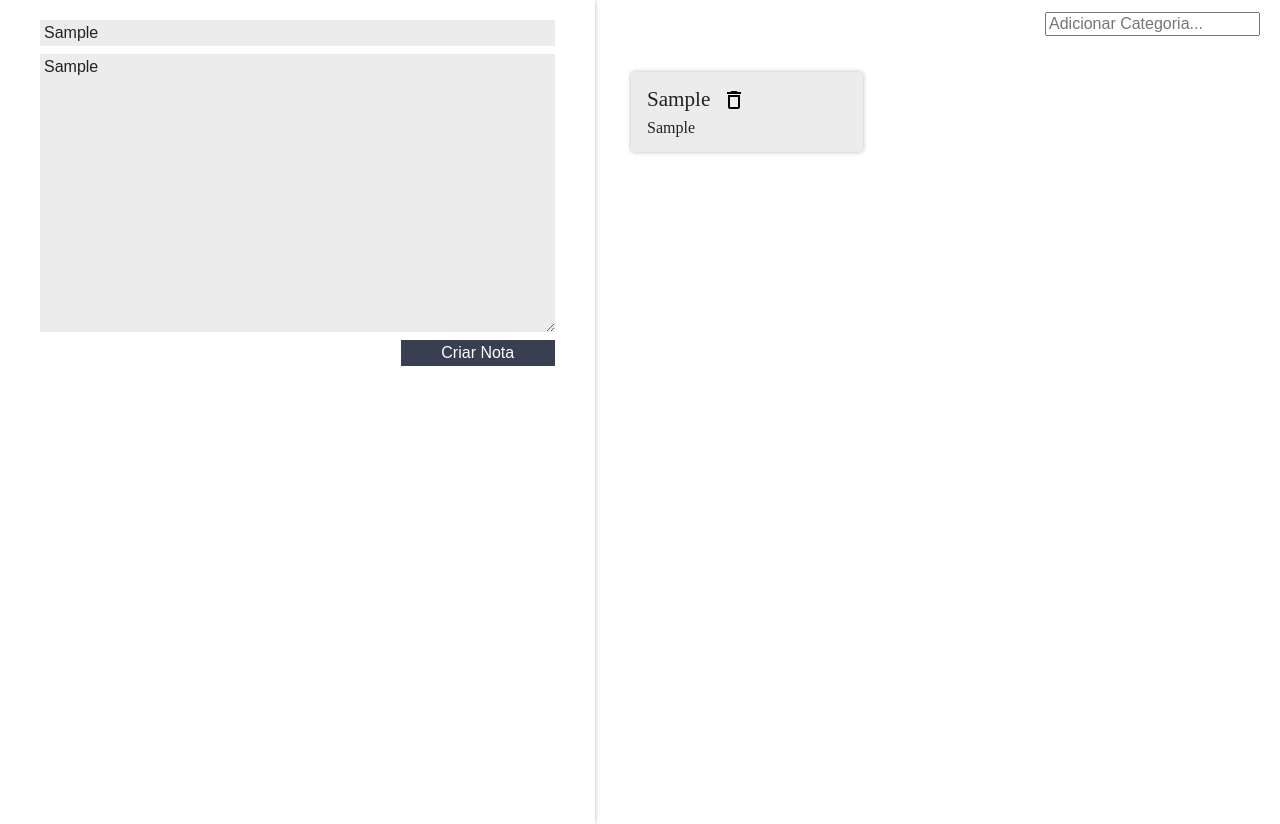
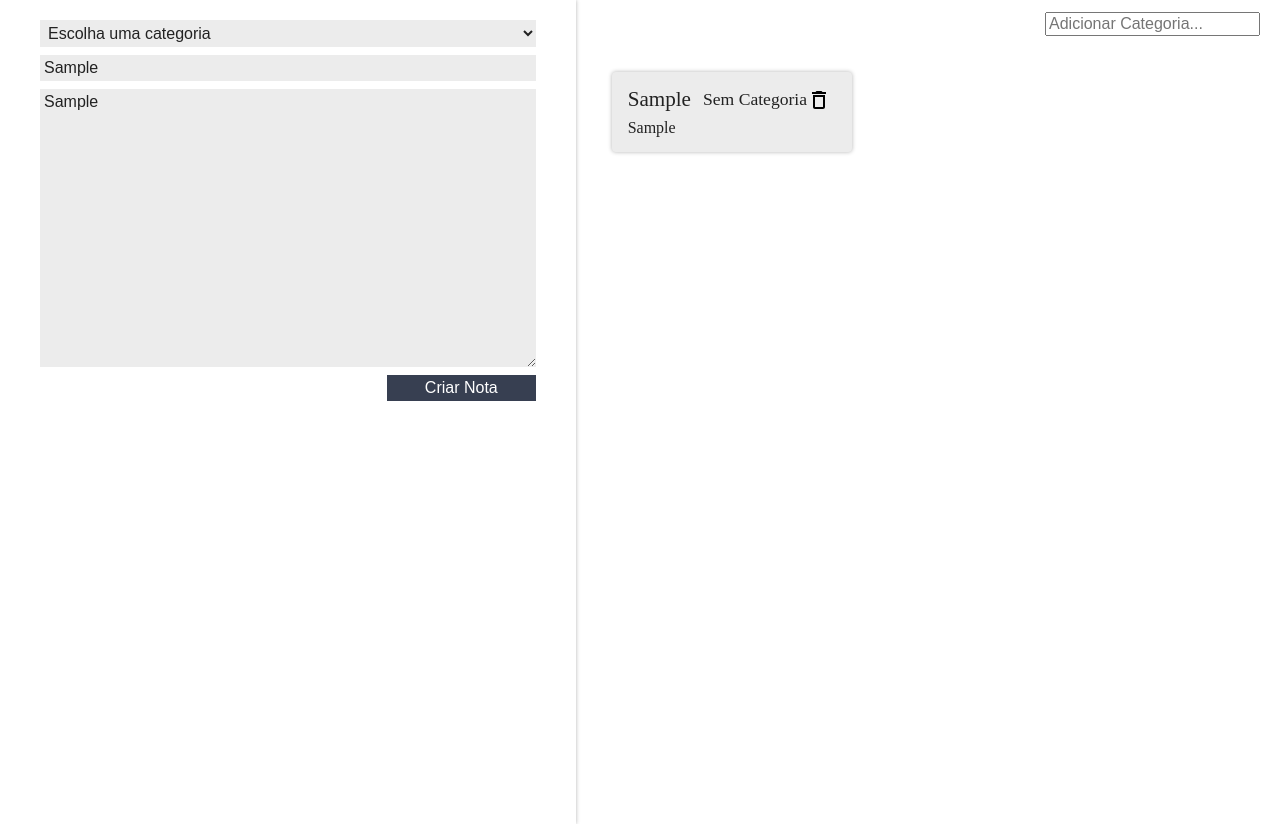
Before and after one commit to Mormani/React-CEEP_V2, a React (Create React App) app: page / in a window 1280 px wide. Both pictures are taken after typing "Sample", "Sample" into the empty fields and a click on the button "Criar Nota". Built offline with nearby package versions, Linux system fonts and the light colour scheme.

Commit message:
Adicionando categoria aos cards

```diff
--- a/src/App.js
+++ b/src/App.js
@@ -14,9 +14,9 @@ class App extends Component {
         this.state = { notas: [], categorias: [] };
     }
 
-    criarNota(titulo, texto) {
+    criarNota(titulo, texto, categoria) {
 
-        const novaNota = { titulo, texto };
+        const novaNota = { titulo, texto, categoria };
         const novoArrayNotas = [...this.state.notas, novaNota];
         const novoEstado = { notas: novoArrayNotas };
         this.setState(novoEstado);
--- a/src/components/CardNota/CardNota.jsx
+++ b/src/components/CardNota/CardNota.jsx
@@ -15,6 +15,7 @@ class CardNota extends Component {
         <section className="card-nota">
             <header className="card-nota_cabecalho">
                 <h3 className="card-nota_titulo">{this.props.titulo}</h3>
+                <h4>{this.props.categoria}</h4>
                 <DeleteSVG onClick={this.apagar.bind(this)} />
             </header>
             <p className="card-nota_texto">{this.props.text}</p>
--- a/src/components/FormularioCadastro/FormularioCadastro.jsx
+++ b/src/components/FormularioCadastro/FormularioCadastro.jsx
@@ -9,6 +9,13 @@ class FormularioCadastro extends Component {
     super(props);
         this.titulo = "";
         this.texto = "";
+        this.categoria = "Sem Categoria"
+    }
+
+    _handleMudancaCategoria(evento) {
+
+        evento.stopPropagation();
+        this.categoria = evento.target.value;
     }
 
     _handleMudancaTitulo(evento) { this.titulo = evento.target.value; }
@@ -19,13 +26,25 @@ class FormularioCadastro extends Component {
 
         evento.preventDefault();
         evento.stopPropagation();
-        this.props.criarNota(this.titulo, this.texto);
+        this.props.criarNota(this.titulo, this.texto, this.categoria);
     }
 
     render() {
 
         return (
         <form className="form-cadastro" onSubmit={this._criarNota.bind(this)}>
+            <select
+                className="form-cadastro_input"
+                onChange={this._handleMudancaCategoria.bind(this)}
+            >
+                <option selected disabled>Escolha uma categoria</option>
+                <option>Sem categoria</option>
+                {this.props.categorias.map(
+                    (categoria) => {
+                        return ( <option>{categoria}</option> );
+                    }
+                )}
+            </select>
             <input
                 type="text"
                 placeholder="Título"
--- a/src/components/ListaDeCategorias/ListaDeCategorias.jsx
+++ b/src/components/ListaDeCategorias/ListaDeCategorias.jsx
@@ -7,7 +7,8 @@ class ListaDeCategorias extends Component {
 
         if (e.key === "Enter") {
 
-            let valorCategoria = e.target.value
+            let valorCategoria = e.target.value;
+            e.target.value = "";
             this.props.adicionarCategoria(valorCategoria);
         }
     }
--- a/src/components/ListaDeNotas/ListaDeNotas.jsx
+++ b/src/components/ListaDeNotas/ListaDeNotas.jsx
@@ -16,6 +16,7 @@ class ListaDeNotas extends Component {
                         titulo={nota.titulo}
                         text={nota.texto}
                         indice={index}
+                        categoria={nota.categoria}
                         apagarNota={this.props.apagarNota}
                     />
                 </li>
```
